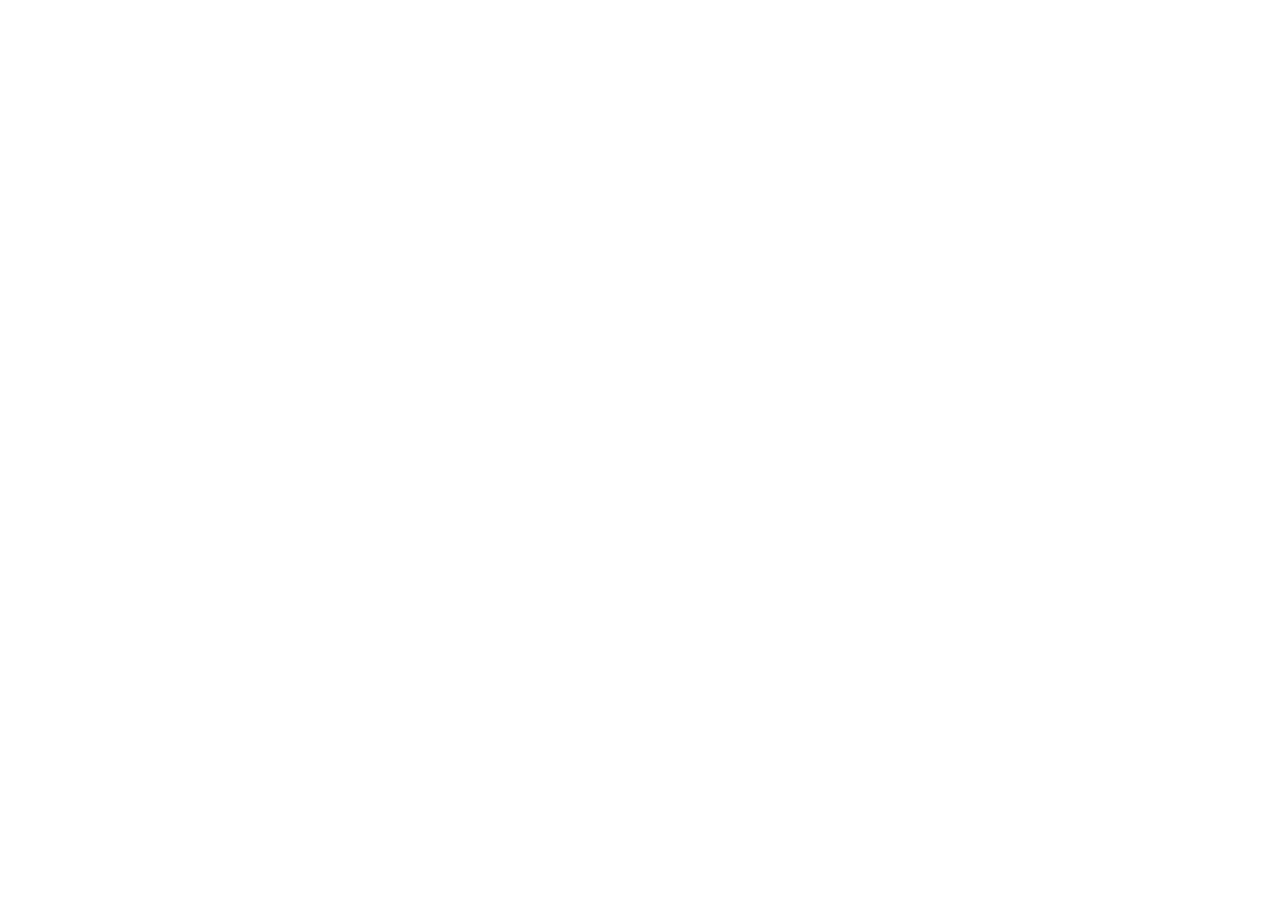
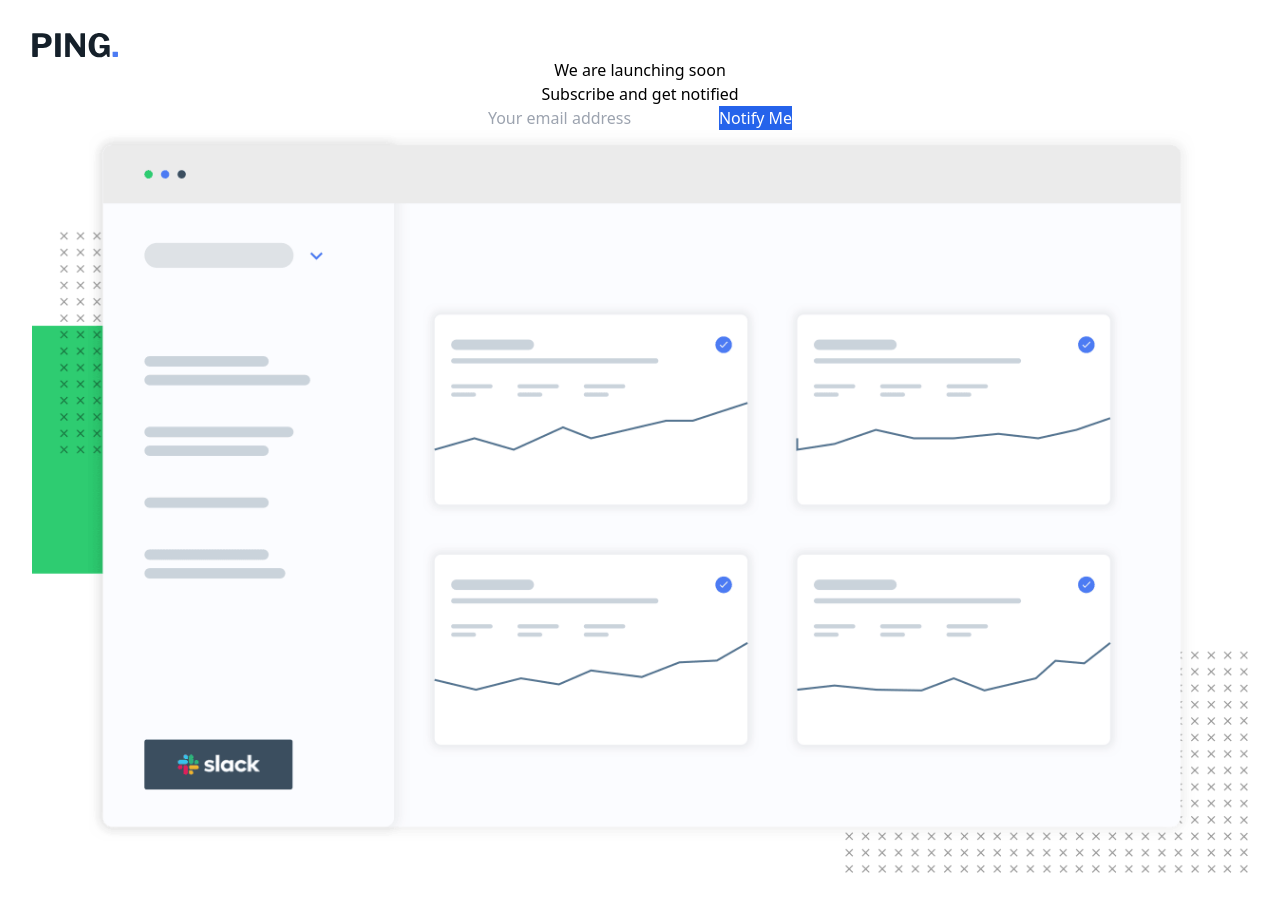
Before and after one commit to elvisowusu/ping-page, a React (Vite) app: page / in a window 1280 px wide. Before the commit the page ends 800 px from the top, so only its background shows below. Built offline with nearby package versions, Linux system fonts and the light colour scheme.

Commit message:
added assests and structure

```diff
--- a/src/App.jsx
+++ b/src/App.jsx
@@ -1,11 +1,28 @@
 import { useState } from 'react'
+import logo from './assets/logo.svg'
+import dashboard from './assets/illustration-dashboard.png'
 import './App.css'
 
 function App() {
 
   return (
     <div>
-
+      <img src={logo} alt="" />
+      <h1>We are launching <span>soon</span></h1>
+      <p>Subscribe and get notified</p>
+      <form >
+        <input
+          placeholder='Your email address'
+          type="email"
+         />
+         <input className='bg-blue-600 text-white'
+          value="Notify Me"
+          type="submit"
+           />
+      </form>
+      <div>
+        <img src={dashboard} alt="" />
+      </div>
     </div>
   )
 }
```
